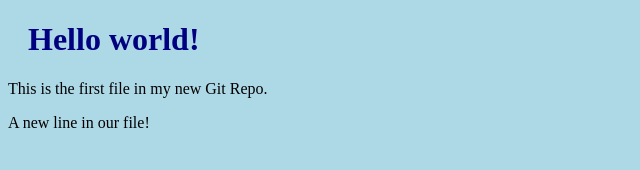
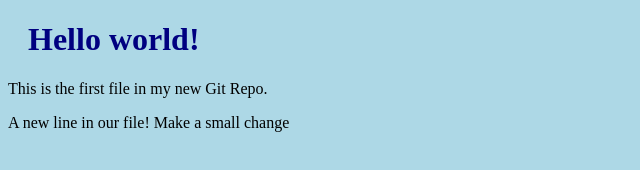
Before and after one commit to PamJC/W3Schools, a plain HTML site: page index.html in a window 1280 px wide. Shown: the whole page, without its empty margins (0-640 px from the left). Drawn offline with Linux system fonts and the light colour scheme.

Commit message:
Updated index.html with a new line

```diff
--- a/index.html
+++ b/index.html
@@ -8,6 +8,6 @@
 
 <h1>Hello world!</h1>
 <p>This is the first file in my new Git Repo.</p>
-<p>A new line in our file!</p>
+<p>A new line in our file! Make a small change</p>
 </body>
 </html>
```
